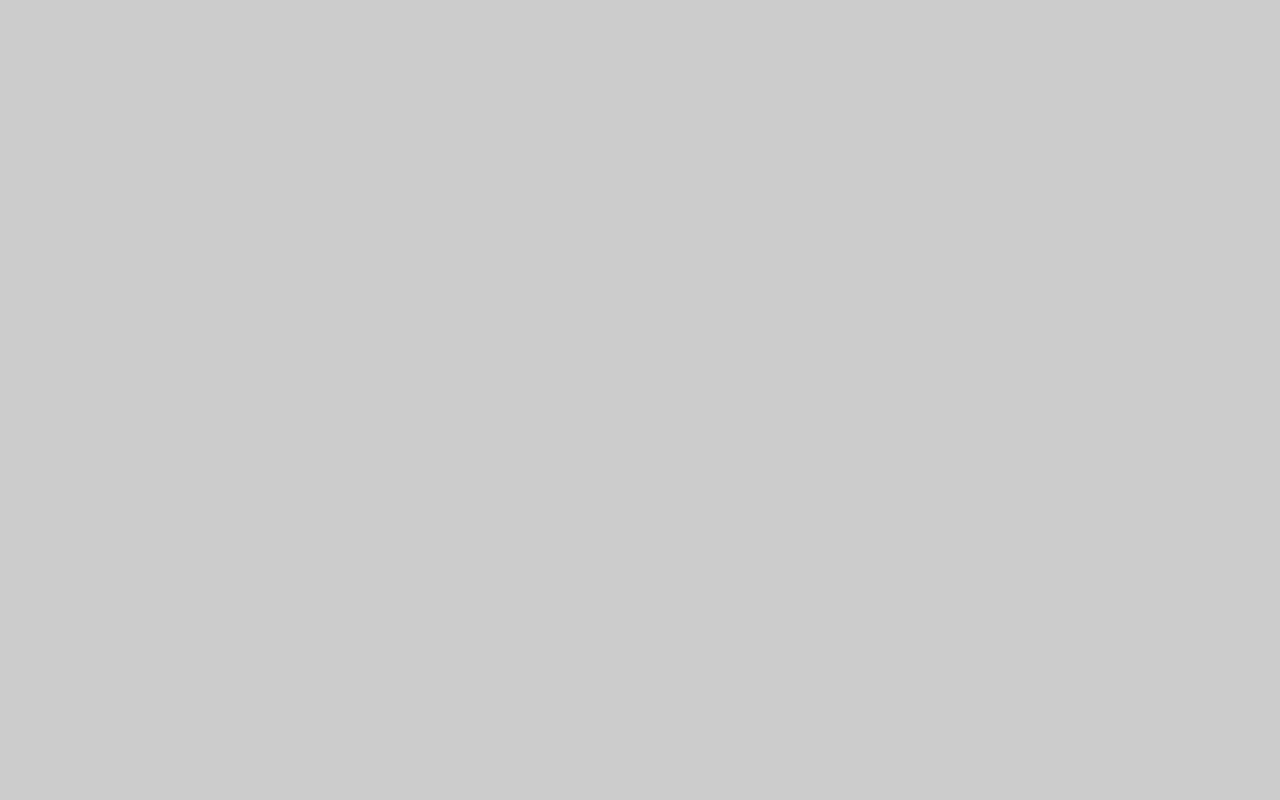
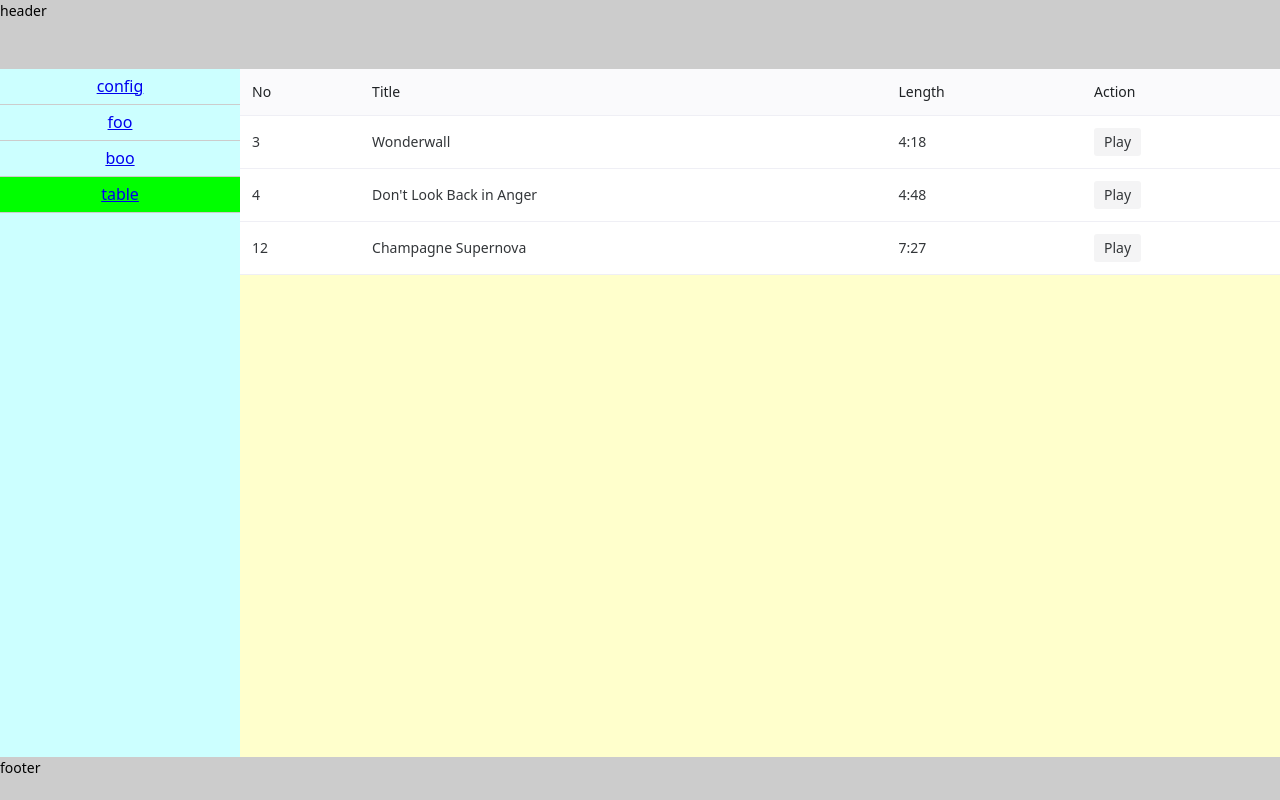
Before and after one commit to r-nacos/rnacos-console-web, a Vue app: page /manage/table in a window 1280 px wide. Before the commit this address had no page. Built offline with nearby package versions, Linux system fonts and the light colour scheme.

Commit message:
add naive ui table demo

```diff
--- a/src/components/SideMenu.vue
+++ b/src/components/SideMenu.vue
@@ -27,6 +27,10 @@ export default {
                 {
                     'path':'/manage/boo',
                     'name':'boo',
+                },
+                {
+                    'path':'/manage/table',
+                    'name':'table',
                 },
             ]
         }
--- /dev/null
+++ b/src/components/TableFoo.vue
@@ -0,0 +1,79 @@
+<template>
+
+    <n-data-table
+      :columns="columns"
+      :data="data"
+      :pagination="pagination"
+      :bordered="false"
+    />
+  </template>
+
+  <script lang="ts">
+  import { h, defineComponent } from 'vue'
+  import { NButton, useMessage } from 'naive-ui'
+  import type { DataTableColumns } from 'naive-ui'
+
+  type Song = {
+    no: number
+    title: string
+    length: string
+  }
+
+  const createColumns = ({
+    play
+  }: {
+    play: (row: Song) => void
+  }): DataTableColumns<Song> => {
+    return [
+      {
+        title: 'No',
+        key: 'no'
+      },
+      {
+        title: 'Title',
+        key: 'title'
+      },
+      {
+        title: 'Length',
+        key: 'length'
+      },
+      {
+        title: 'Action',
+        key: 'actions',
+        render (row) {
+          return h(
+            NButton,
+            {
+              strong: true,
+              tertiary: true,
+              size: 'small',
+              onClick: () => play(row)
+            },
+            { default: () => 'Play' }
+          )
+        }
+      }
+    ]
+  }
+
+  const data: Song[] = [
+    { no: 3, title: 'Wonderwall', length: '4:18' },
+    { no: 4, title: "Don't Look Back in Anger", length: '4:48' },
+    { no: 12, title: 'Champagne Supernova', length: '7:27' }
+  ]
+
+  export default defineComponent({
+    setup () {
+      const message = useMessage()
+      return {
+        data,
+        columns: createColumns({
+          play (row: Song) {
+            message.info(`Play ${row.title}`)
+          }
+        }),
+        pagination: false as const
+      }
+    }
+  })
+  </script>
--- a/src/components/layout/MainLayout.vue
+++ b/src/components/layout/MainLayout.vue
@@ -8,7 +8,9 @@
                 <SideMenu/>
             </div>
             <div class="content">
+                <n-message-provider>
                 <router-view></router-view>
+                </n-message-provider>
             </div>
         </div>
         <div class="footer">
--- a/src/route/router.js
+++ b/src/route/router.js
@@ -1,6 +1,7 @@
 import Config from '@/views/config.vue'
 import Foo from '@/components/Foo.vue'
 import Boo from '@/components/Boo.jsx'
+import TableFoo from '@/components/TableFoo.vue'
 import MainLayout from '@/components/layout/MainLayout.vue'
 
 import {createRouter,createWebHistory,createWebHashHistory} from 'vue-router'
@@ -50,6 +51,12 @@ const routes = [
                 meta: {'title':'boo title'},
                 component: Boo,
             },
+            {
+                path: '/manage/table',
+                name: 'manange table',
+                meta: {'title':'table title'},
+                component: TableFoo,
+            },
         ]
     },
 
```
